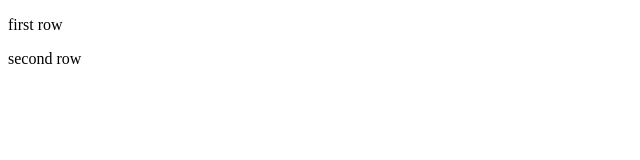
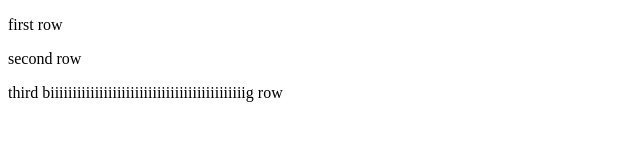
Before and after one commit to obertynska/lesson_1_second_try, a plain HTML site: page index.html in a window 1280 px wide. Shown: the whole page, without its empty margins (0-640 px from the left). Drawn offline with Linux system fonts and the light colour scheme.

Commit message:
html file is changed

```diff
--- a/index.html
+++ b/index.html
@@ -10,6 +10,7 @@
 <body>
 <p>first row</p>
 <p>second row</p>
+<p>third biiiiiiiiiiiiiiiiiiiiiiiiiiiiiiiiiiiiiiiiiiiig row</p>
 <script src="script.js"></script>
 </body>
 </html>
```
